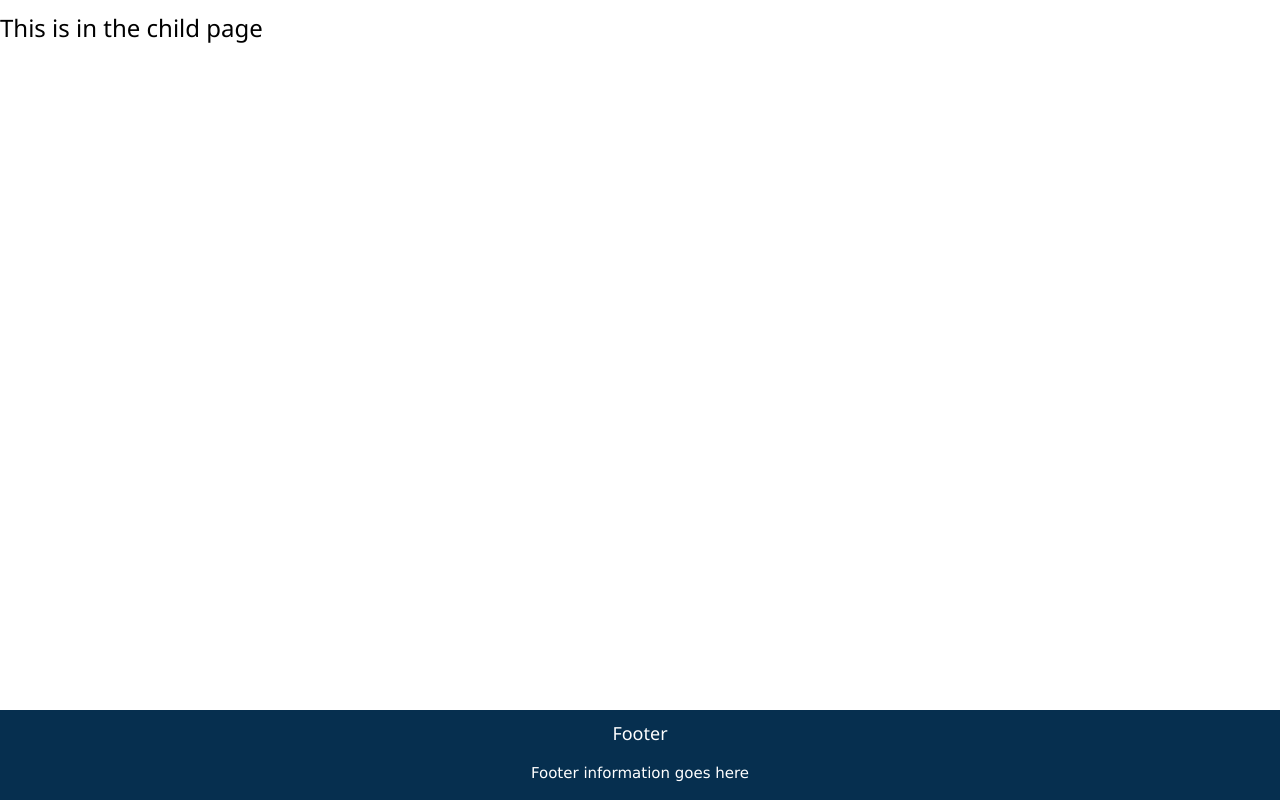
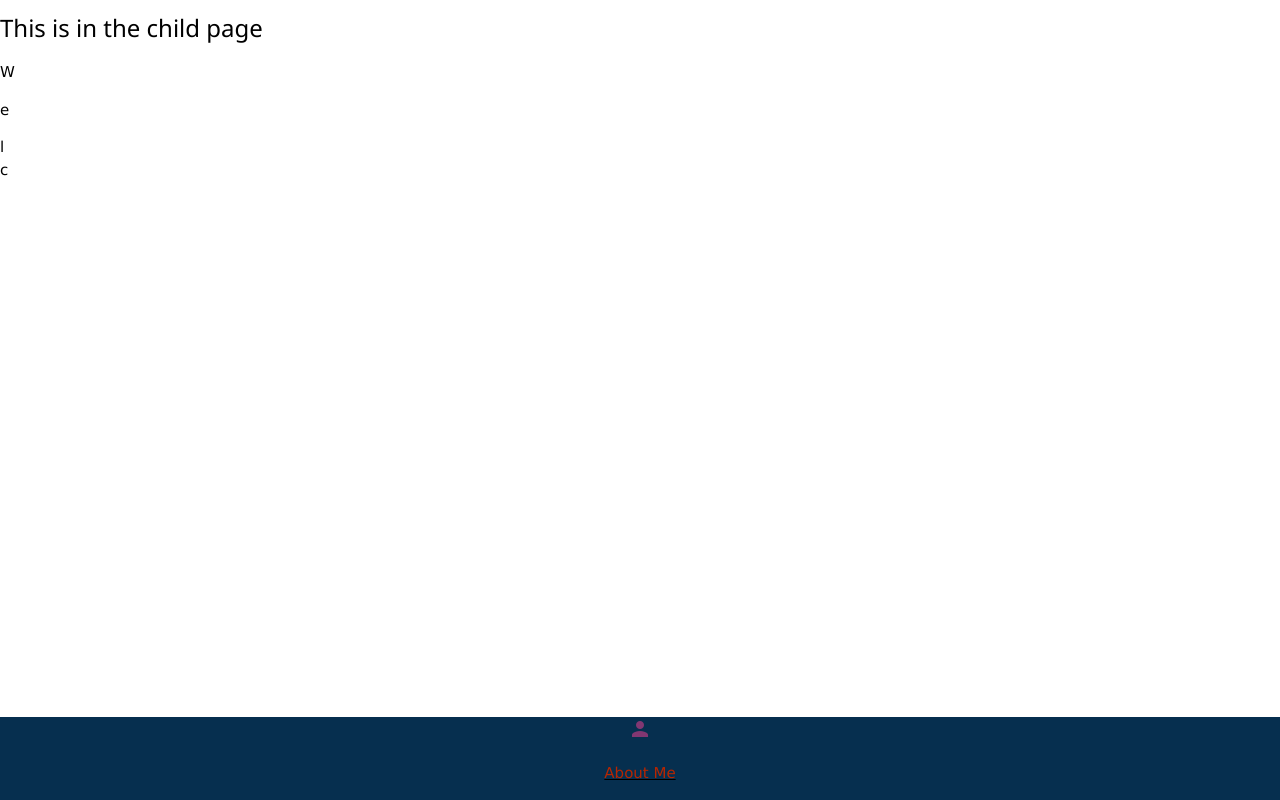
Before and after one commit to keeyon2/AdventureTime, a Flask app: page / in a window 1280 px wide. Run offline with Flask 2, Linux system fonts and the light colour scheme.

Commit message:
Basic Structure Down

```diff
--- /dev/null
+++ b/static/javascript/base.js
@@ -0,0 +1,7 @@
+$(document).ready(function() {
+  $(".self-google-link").click(function() {
+    window.location.href = "http://www.google.com/search?q=Keeyon+Ebrahimi";
+	})
+});
+
+console.log("We are in the file needed");
--- a/static/stylesheets/base.css
+++ b/static/stylesheets/base.css
@@ -5,21 +5,40 @@ footer{
   text-align: center;
 }
 
+.no-underline{
+  text-decoration: none;
+}
+
 /* 7. Warm and Bold Theme */
+.color1{
+  color: #000000
+}
 
-.color1{
+.color2{
+  color: #062F4F
+}
+
+.color3{
+  color: #813772
+}
+
+.color4{
+  color: #B82601
+}
+
+.bg-color1{
   background-color: #000000
 }
 
-.color2{
+.bg-color2{
   background-color: #062F4F
 }
 
-.color3{
+.bg-color3{
   background-color: #813772
 }
 
-.color4{
+.bg-color4{
   background-color: #B82601
 }
 
--- a/templates/base.html
+++ b/templates/base.html
@@ -10,16 +10,18 @@
         filename='stylesheets/base.css') }}" />
 
 		<script src="https://ajax.googleapis.com/ajax/libs/jquery/1.12.0/jquery.min.js"></script>
+		<script type="text/javascript" src="{{ url_for('static', filename='javascript/base.js') }}"></script>
 		<link rel="stylesheet" href="http://www.w3schools.com/lib/w3.css">
-		<link rel="stylesheet" href="w3-theme-indigo.css">
+		<link rel="stylesheet" href="https://fonts.googleapis.com/icon?family=Material+Icons">
 
   </head>
   <body>
     {% block content %}
     {% endblock %}
-		<footer class="w3-container w3-card-10 color2 white-text">
-  		<h5>Footer</h5>
-  		<p>Footer information goes here</p>
+		<footer class="w3-container w3-card-10 bg-color2">
+			<a href="http://www.google.com/search?q=Keeyon+Ebrahimi">
+				<i class="color3 bg-color2 material-icons w3-xlarge">person</i>
+        <p class="color4 bg-color2 no-underline">About Me</p></a>
 		</footer>
 	</body>
 <html>
--- a/templates/home.html
+++ b/templates/home.html
@@ -1,4 +1,8 @@
 {% extends "base.html" %}
 {% block content %}
   <h3> This is in the child page </h3>
+  <p> W </p>
+  <p> e </p>
+  <div> l </div>
+  <div> c </div>
 {% endblock %}
```
